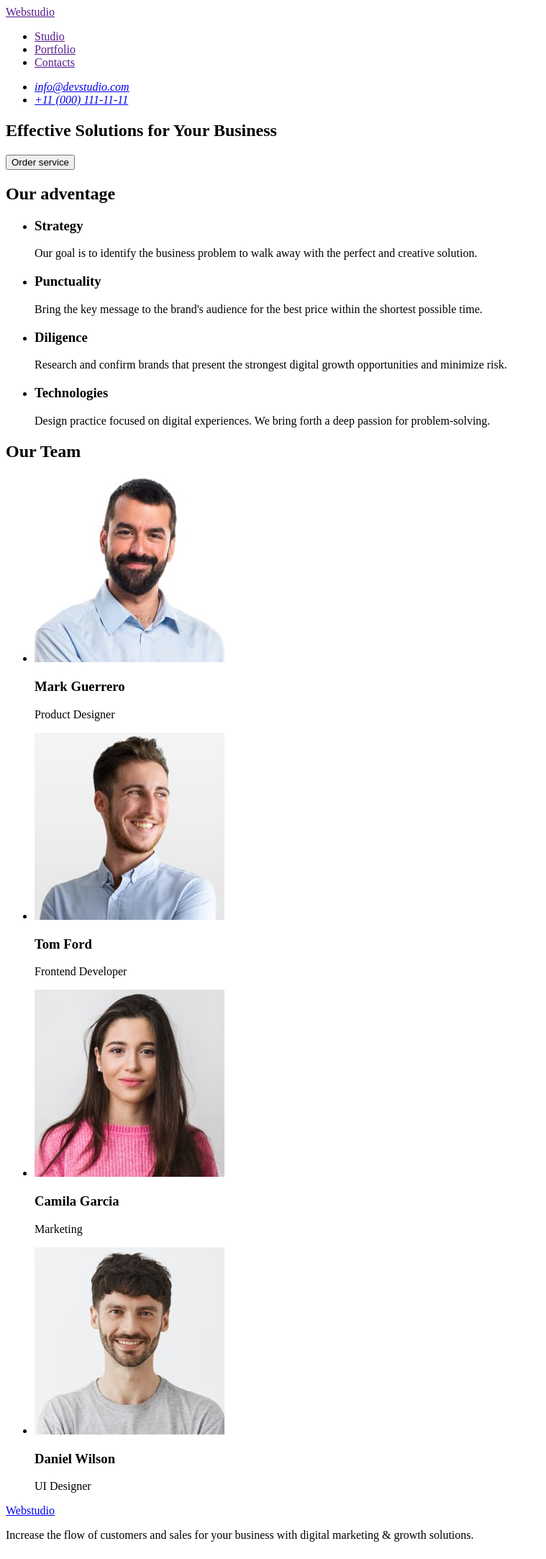
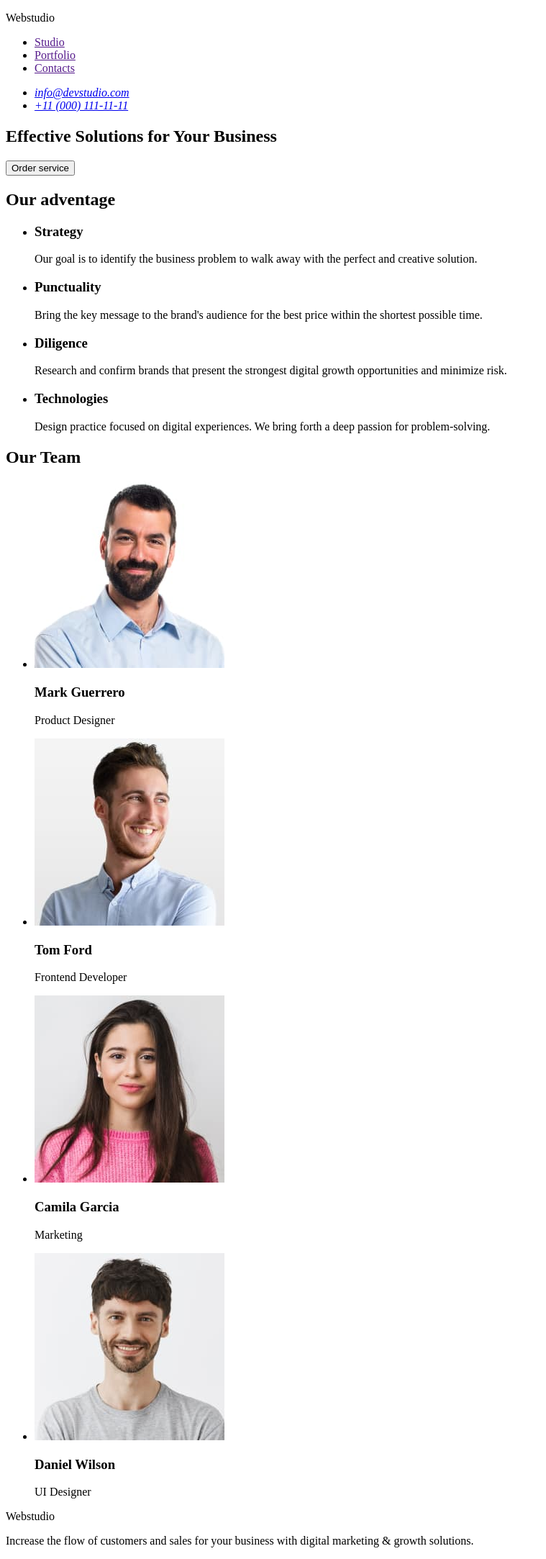
Before and after one commit to 2106igor/goit-markup-hw-01, a plain HTML site: page index.html in a window 1280 px wide. Shown: the whole page at 72% size, without its empty margins (0-759 px from the left). Drawn offline with Linux system fonts and the light colour scheme.

Commit message:
Update index.html

```diff
--- a/index.html
+++ b/index.html
@@ -8,7 +8,7 @@
 <body>
     <header>
         <nav>
-            <a href="">Webstudio</a>
+            <p>Webstudio</p>
             <ul>
                 <li>
                     <a href="">Studio</a>
@@ -95,7 +95,7 @@
         </section>
     </main>
     <footer>
-        <a href="./index.html">Webstudio</a>
+        <p>Webstudio</p>
         <p>Increase the flow of customers and sales for your business with digital marketing & growth solutions.</p>
     </footer>
 </body>
```
